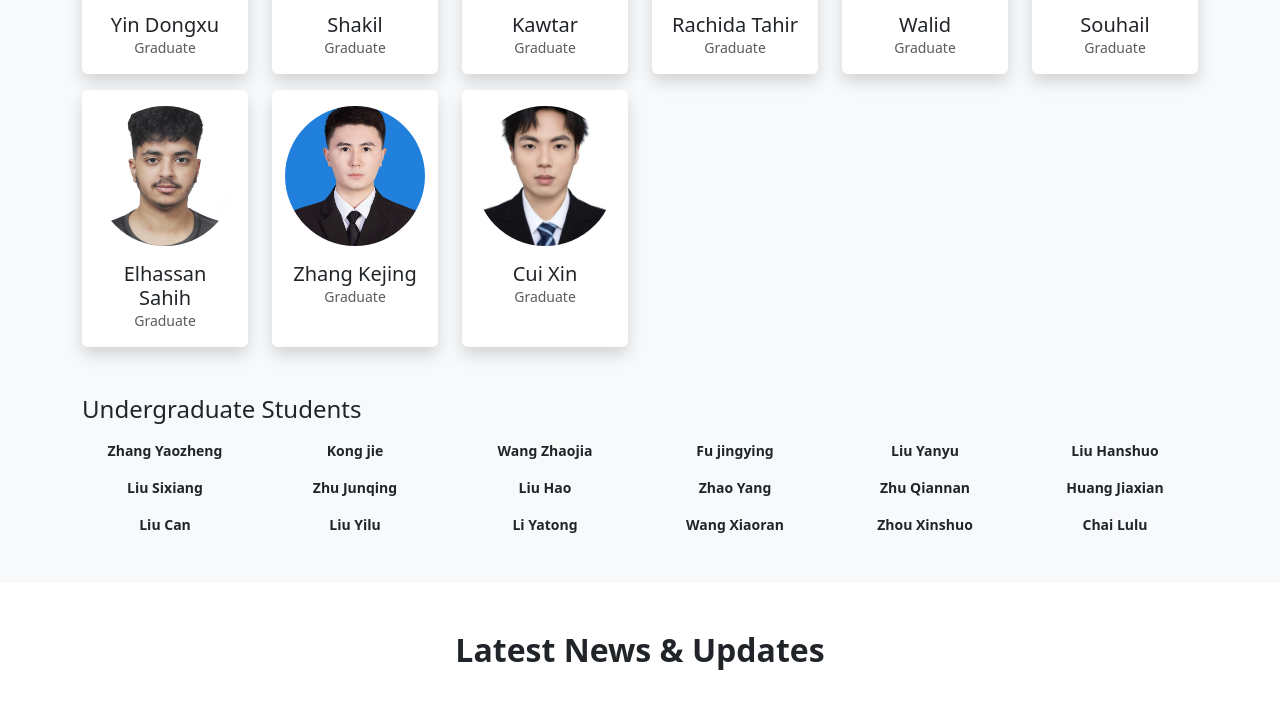
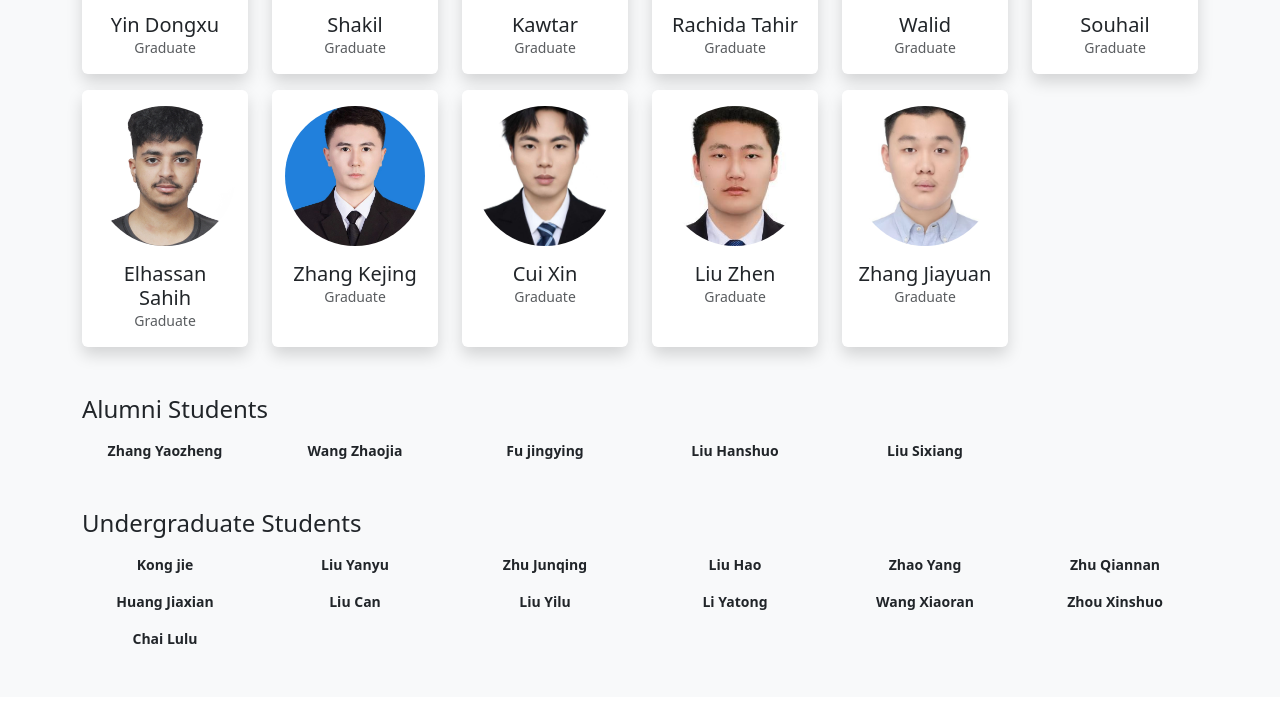
Before and after one commit to cogtwins/cogtwins.github.io, a Jekyll site: the page built from index.html, in a window 1280 px wide and 900 px high, scrolled down 2945 px, cut to the strip 0-714 px from the top of the window. Shown: the top 709 px of the strip. Built offline with Jekyll 4.4.1, drawn with Linux system fonts in a browser that asks for light colours; the list of posts is cut into pages by our own code.

Commit message:
add members

```diff
--- a/_data/graduate_members.yml
+++ b/_data/graduate_members.yml
@@ -72,3 +72,13 @@
   profile:
   photo: "/assets/imgs/cui_xin.jpg"
   title: "Graduate"
+
+- name: "Liu Zhen"
+  profile:
+  photo: "/assets/imgs/liu_zhen.jpg"
+  title: "Graduate"
+
+- name: "Zhang Jiayuan"
+  profile:
+  photo: "/assets/imgs/zhang_jiayuan.jpg"
+  title: "Graduate"
--- a/_includes/team.html
+++ b/_includes/team.html
@@ -129,6 +129,15 @@
 	{% endfor %}
 </div>
 
+<h4 class="mt-5 mb-3">Alumni Students</h4>
+<div class="row gy-3">
+	{% for member in site.data.alumni_members %}
+	<div class="col-4 col-md-2 text-center">
+		<div class="small fw-bold">{{ member.name }}</div>
+	</div>
+	{% endfor %}
+</div>
+
 <h4 class="mt-5 mb-3">Undergraduate Students</h4>
 <div class="row gy-3">
 	{% for member in site.data.undergraduate_members %}
```
Also changed, not shown: _data/alumni_members.yml (added, +24 -0 lines), _data/undergraduate_members.yml (+4 -20 lines), assets/imgs/liu_zhen.jpg (added), assets/imgs/zhang_jiayuan.jpg (added).
